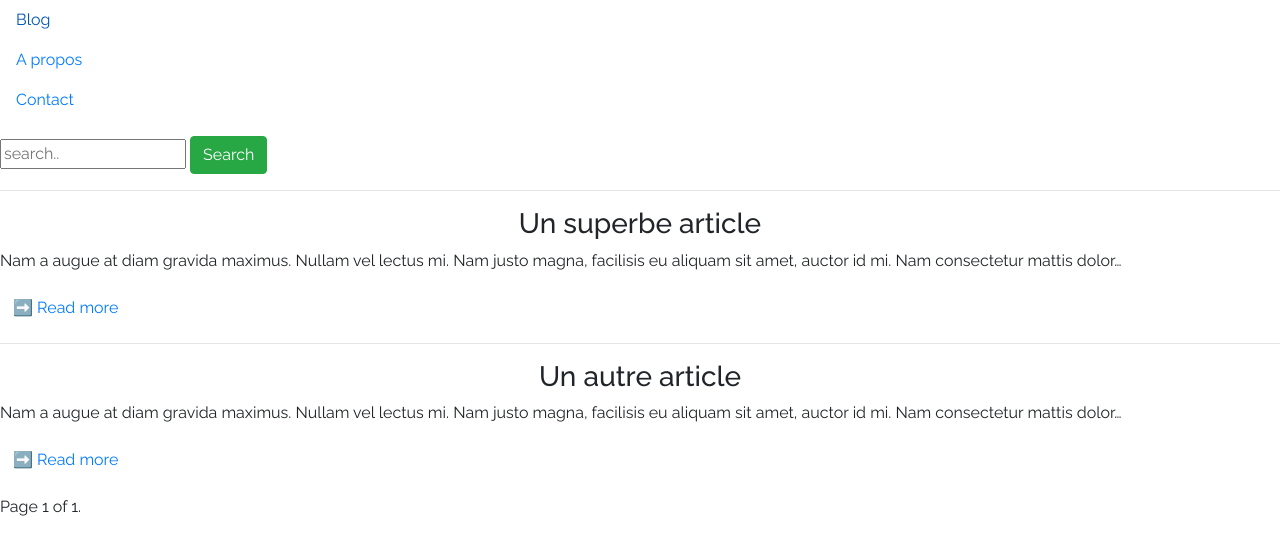
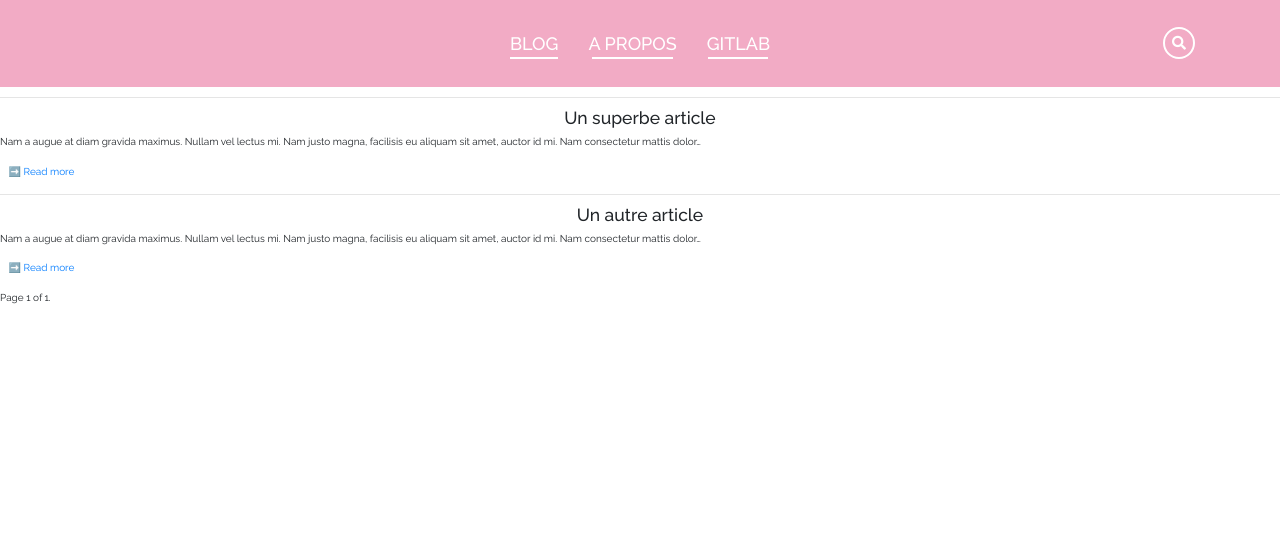
Before and after one commit to arichard-info/Unicorns-Blog, a Django app: page / in a window 1280 px wide. Shown: the top 555 px of the page. Run offline with Django 3.2, Linux system fonts and the light colour scheme; data comes from the database, SQL or seed files in the repository; some libraries are stand-ins or nearby versions.

Commit message:
ajout styles header desktop

```diff
--- a/blog/static/css/main.css
+++ b/blog/static/css/main.css
@@ -1,5 +1,84 @@
 @import url("https://fonts.googleapis.com/css?family=Amatic+SC:700|Raleway:400,500,600,700");
+html {
+  font-size: 62.5%; }
+
 body {
-  font-family: "Raleway", sans-serif; }
+  font-family: "Raleway", sans-serif;
+  font-size: 1rem; }
+
+header .header-navbar {
+  padding: 20px 0 20px;
+  background: #f2abc5; }
+  header .header-navbar .navbar .navbar-collapse .navbar-nav .nav-item {
+    padding-right: 10px;
+    padding-left: 10px; }
+    header .header-navbar .navbar .navbar-collapse .navbar-nav .nav-item .nav-link {
+      position: relative;
+      font-size: 1.8rem;
+      text-transform: uppercase;
+      font-weight: 500;
+      color: #FFFFFF; }
+      header .header-navbar .navbar .navbar-collapse .navbar-nav .nav-item .nav-link:after {
+        content: "";
+        position: absolute;
+        left: 9%;
+        bottom: 3px;
+        height: 2px;
+        width: 82%;
+        background: #FFFFFF;
+        transition: all .1s ease-in-out; }
+      header .header-navbar .navbar .navbar-collapse .navbar-nav .nav-item .nav-link:hover:after {
+        width: 100%;
+        left: 0; }
+  header .header-navbar .navbar .navbar-collapse .search-form {
+    position: absolute;
+    right: 0;
+    bottom: 8px; }
+    header .header-navbar .navbar .navbar-collapse .search-form .search-field {
+      border: 2px solid #FFFFFF;
+      background: none;
+      border-radius: 40px;
+      font-size: 1.4rem;
+      padding-left: 10px;
+      width: 32px;
+      color: #FFFFFF;
+      transition: all .2s ease-in-out; }
+      header .header-navbar .navbar .navbar-collapse .search-form .search-field::placeholder {
+        /* Chrome, Firefox, Opera, Safari 10.1+ */
+        color: #FFFFFF;
+        opacity: 1;
+        /* Firefox */ }
+      header .header-navbar .navbar .navbar-collapse .search-form .search-field:-ms-input-placeholder {
+        /* Internet Explorer 10-11 */
+        color: #FFFFFF; }
+      header .header-navbar .navbar .navbar-collapse .search-form .search-field::-ms-input-placeholder {
+        /* Microsoft Edge */
+        color: #FFFFFF; }
+      header .header-navbar .navbar .navbar-collapse .search-form .search-field:focus {
+        box-shadow: none; }
+    header .header-navbar .navbar .navbar-collapse .search-form .search-icon {
+      position: absolute;
+      right: 0;
+      top: 0;
+      font-size: 1.4rem;
+      margin: 9px 9px 0 0;
+      color: #FFFFFF;
+      pointer-events: none;
+      background: #f2abc5; }
+    header .header-navbar .navbar .navbar-collapse .search-form .search-button {
+      display: none;
+      position: absolute;
+      top: 0;
+      right: 0;
+      color: #FFFFFF;
+      font-size: 1.4rem;
+      background: none;
+      width: 32px;
+      height: 32px; }
+    header .header-navbar .navbar .navbar-collapse .search-form.active .search-field {
+      width: 200px;
+      padding-right: 30px; }
+    header .header-navbar .navbar .navbar-collapse .search-form.active .search-button {
+      display: block; }
 
 /*# sourceMappingURL=main.css.map */
--- /dev/null
+++ b/blog/static/css/src/components/_header.scss
@@ -0,0 +1,97 @@
+header{
+	.header-navbar{
+		padding: 20px 0 20px;
+		background: $pink;
+		.navbar{
+			.navbar-toggler{
+
+			}
+			.navbar-collapse{
+				.navbar-nav{
+					.nav-item{
+						padding-right: 10px;
+						padding-left: 10px;
+						.nav-link{
+							position: relative;
+							font-size: 1.8rem;
+							text-transform: uppercase;
+							font-weight: $fw-medium;
+							color: $--white;
+							&:after{
+								content: "";
+								position: absolute;
+								left: 9%; bottom: 3px;
+								height: 2px;
+								width: 82%;
+								background: $--white;
+								transition: all .1s ease-in-out;
+							}
+							&:hover{
+								&:after{
+									width: 100%;
+									left: 0;
+								}
+							}
+						}
+					}
+				}
+				.search-form{
+					position: absolute;
+					right: 0;
+					bottom: 8px;
+					.search-field{
+						border: 2px solid $--white;
+						background: none;
+						border-radius: 40px;
+						font-size: 1.4rem;
+						padding-left: 10px;
+						width: 32px;
+						color: $--white;
+						transition: all .2s ease-in-out;
+						&::placeholder { /* Chrome, Firefox, Opera, Safari 10.1+ */
+    						color: $--white;
+    						opacity: 1; /* Firefox */
+						}
+						&:-ms-input-placeholder { /* Internet Explorer 10-11 */
+    						color: $--white;
+						}
+						&::-ms-input-placeholder { /* Microsoft Edge */
+    						color: $--white;
+						}
+						&:focus{
+							box-shadow: none;
+						}
+
+					}
+					.search-icon{
+						position: absolute;
+						right: 0; top: 0;
+						font-size: 1.4rem;
+						margin: 9px 9px 0 0;
+						color: $--white;
+						pointer-events: none;
+						background: $pink;
+					}
+					.search-button{
+						display: none;
+						position: absolute;
+						top: 0; right: 0;
+						color: $--white;
+						font-size: 1.4rem;
+						background: none;
+						width: 32px; height: 32px;
+					}
+					&.active{
+						.search-field{
+							width: 200px;
+							padding-right: 30px;
+						}
+						.search-button{
+							display: block;
+						}
+					}
+				}
+			}
+		}
+	}
+}
--- a/blog/static/css/src/general/_body.scss
+++ b/blog/static/css/src/general/_body.scss
@@ -1,3 +1,4 @@
 body{
 	font-family: $raleway;
+	font-size: 1rem;
 }
--- a/blog/static/css/src/main.scss
+++ b/blog/static/css/src/main.scss
@@ -5,5 +5,7 @@
 
 //general
 @import 'general/body';
+@import 'general/headings';
 
 //components
+@import 'components/header';
--- a/blog/static/css/src/settings/_colors.scss
+++ b/blog/static/css/src/settings/_colors.scss
@@ -0,0 +1,34 @@
+//generic colors
+
+$--aqua:  #7FDBFF;
+$--blue:  #0074D9;
+$--navy:  #001F3F;
+$--teal:  #39CCCC;
+$--green: #2ECC40;
+$--olive: #3D9970;
+$--lime:  #01FF70;
+
+$--yellow:  #FFDC00;
+$--orange:  #FF851B;
+$--red:     #FF4136;
+$--fuchsia: #F012BE;
+$--purple:  #B10DC9;
+$--maroon:  #85144B;
+
+$--white:  #FFFFFF;
+$--silver: #DDDDDD;
+$--gray:   #AAAAAA;
+$--black:  #111111;
+
+
+//custom colors
+
+$blue: #ebf5f8;
+$blue1: #23b9ae;
+$blue2: #b4e9ea;
+
+$pink: #f2abc5;
+$pink1: #fe94ba;
+
+$grey: #d8d8d8;
+$grey1: #626262;
--- a/blog/static/css/src/settings/_fonts.scss
+++ b/blog/static/css/src/settings/_fonts.scss
@@ -7,3 +7,7 @@ $fw-regular: 400;
 $fw-medium: 500;
 $fw-semibold: 600;
 $fw-bold: 700;
+
+html{
+	font-size: 62.5%;
+}
--- a/blog/static/js/main.js
+++ b/blog/static/js/main.js
@@ -1,3 +1,12 @@
 $(function() {
+    $("#search-field").on("focus", function(event){
+    	$(event.currentTarget).parent().addClass("active");
+    })
 
+     $(document).click(function(event) {
+	    if(!$(event.target).closest('#search-form').length) {
+
+	            $('#search-form').removeClass("active");
+	    }
+	});
 });
--- a/blog/templates/components/header.html
+++ b/blog/templates/components/header.html
@@ -1,6 +1,14 @@
 <header>
-	<nav id="nav-main" class="nav-main" role="navigation">
-    <ul class="list-inline">
+  <div class="header-navbar">
+<div class="container">
+
+    <nav class="navbar navbar-expand-lg navbar-light">
+
+        <button class="navbar-toggler" type="button" data-toggle="collapse" data-target="#navbarNav" aria-controls="navbarNav" aria-expanded="false" aria-label="Toggle navigation">
+            <span class="navbar-toggler-icon"></span>
+        </button>
+        <div class="collapse navbar-collapse w-100 justify-content-center" id="navbarNav">
+            <ul class="navbar-nav">
                 <li class="nav-item">
                     <a class="nav-link" href="/">Blog</a>
                 </li>
@@ -8,15 +16,19 @@
                     <a class="nav-link" href="/about">A propos</a>
                 </li>
                 <li class="nav-item">
-       <a class="nav-link" href="/contact">Contact</a>
+                    <a class="nav-link" href="/contact">Gitlab</a>
                 </li>
             </ul>
+            <form class="search-form" method="GET" action="{% url 'blog:search' %}" id="search-form">
+              <input id="search-field" class="form-control search-field" type="search" aria-label="Search" name="q" value="{{request.GET.q}}" placeholder="search..">
+              <i class="fas fa-search search-icon"></i>
+              <button class="btn search-button" type="submit"></button>
+            </form>
+        </div>
+
+
     </nav>
+  </div>
 
- <form method="GET" action="{% url 'blog:search' %}">
-  <input name="q" value="{{request.GET.q}}" placeholder="search..">
-  <button class="btn btn-success" type="submit">
-    Search
-  </button>
- </form>
+</div>
 </header>
```
Also changed, not shown: blog/static/css/src/general/_headings.scss (added), 1 other file. Lines whose indentation alone changed are shown as unchanged.
